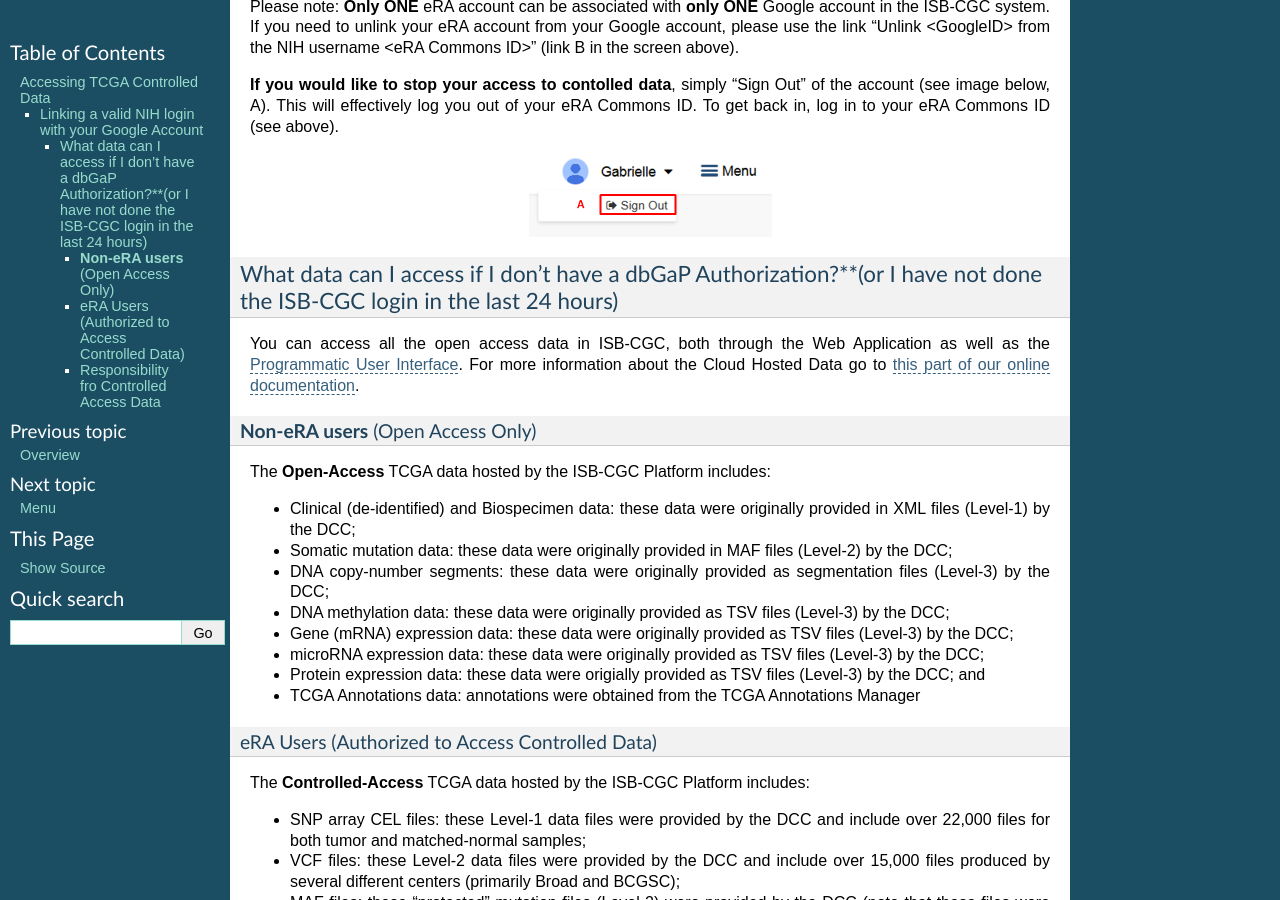
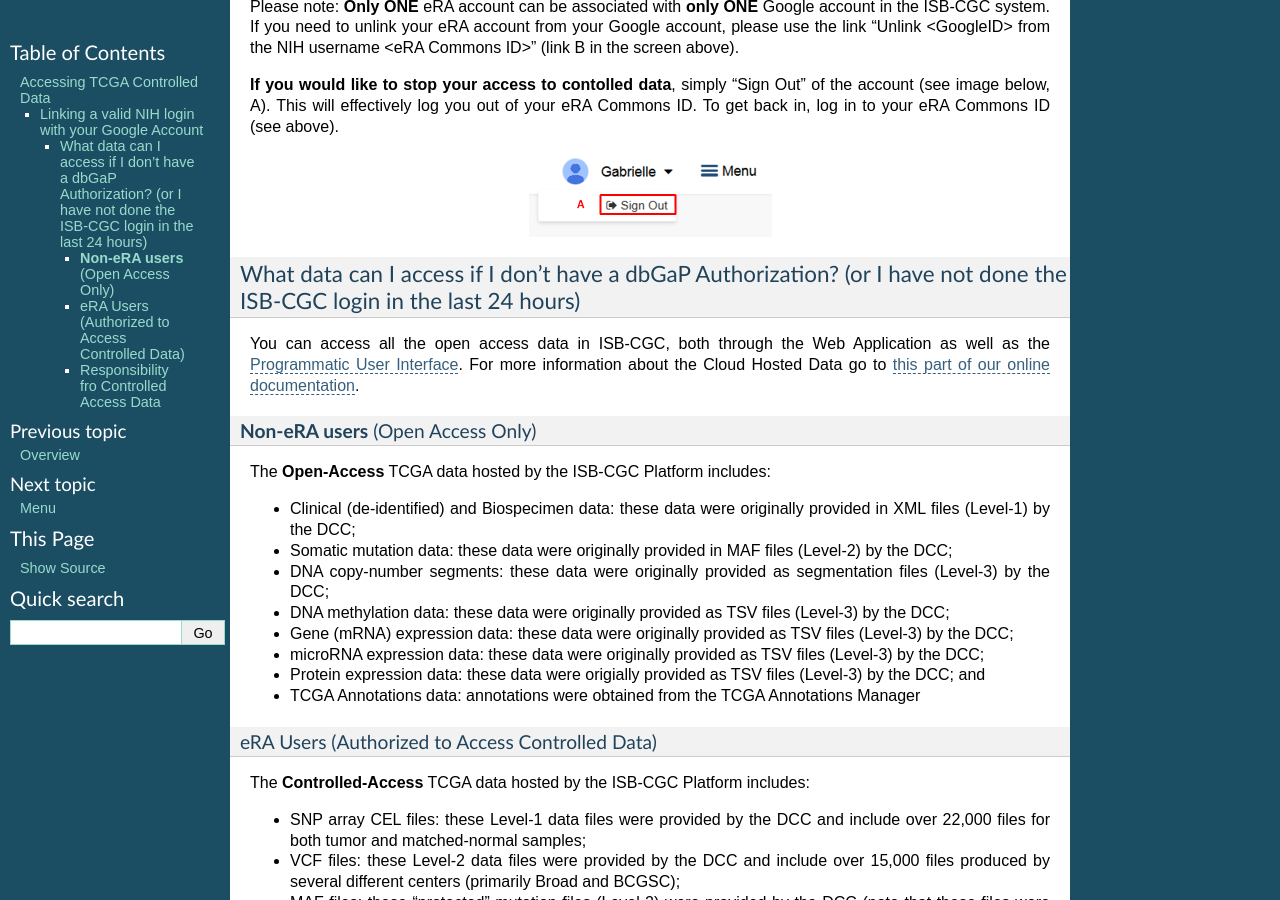
Before and after one commit to isb-cgc/readthedocs, a Sphinx documentation site: the page built from docs/source/sections/webapp/Gaining-Access-To-TCGA-Contolled-Access-Data.rst, in a window 1280 px wide and 900 px high, scrolled down 1970 px. Built offline with Sphinx 7.4.7, drawn with Linux system fonts in a browser that asks for light colours.

```diff
--- a/docs/source/sections/webapp/Gaining-Access-To-TCGA-Contolled-Access-Data.rst
+++ b/docs/source/sections/webapp/Gaining-Access-To-TCGA-Contolled-Access-Data.rst
@@ -42,7 +42,7 @@ Please note: **Only ONE** eRA account can be associated with **only ONE** Google
    :scale: 50
    :align: center
 
-What data can I access if I don't have a dbGaP Authorization?**(or I have not done the ISB-CGC login in the last 24 hours)
+What data can I access if I don't have a dbGaP Authorization? (or I have not done the ISB-CGC login in the last 24 hours)
 ##########################################################################################################################
 You can access all the open access data in ISB-CGC, both through the Web Application as well as the `Programmatic User Interface <../Prog-APIs.rst>`_.  For more information about the Cloud Hosted Data go to `this part of our online documentation <../Hosted-Data.rst>`_.
 
```
